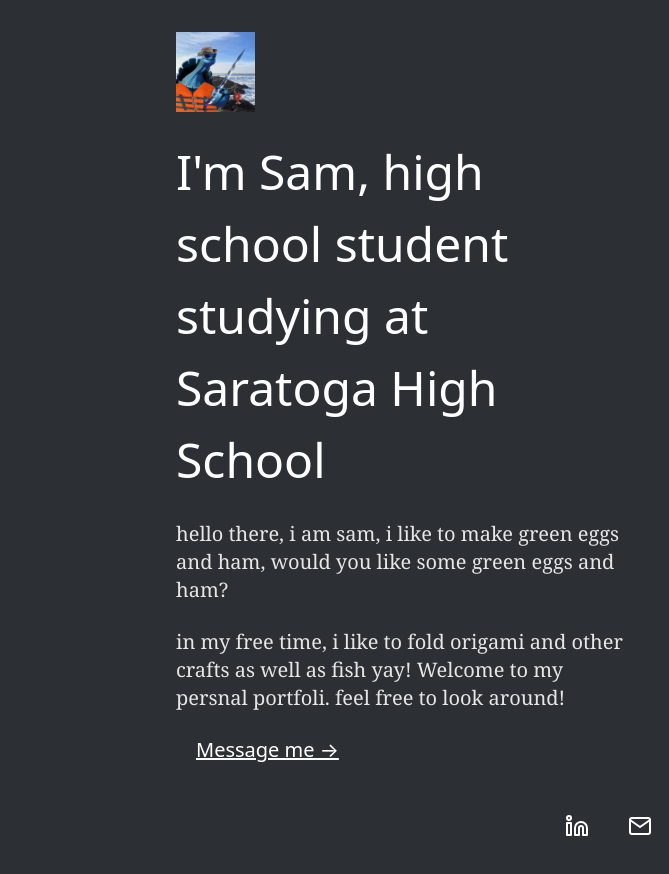
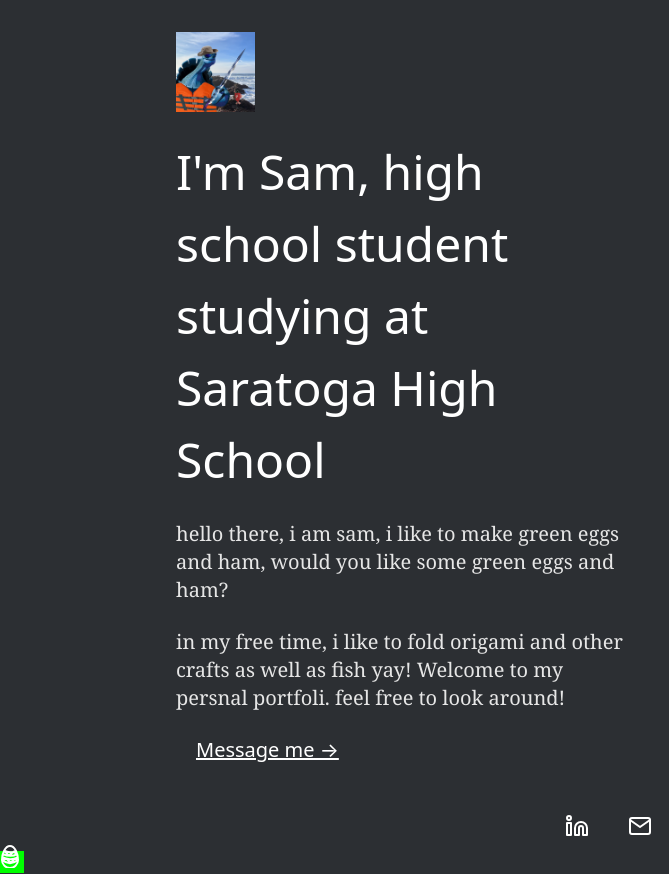
Before and after one commit to m-map/resume-website, a website: page index.html in a window 1280 px wide. Shown: the full height of the page, 0-669 px from the left. Before the commit the page ends 844 px from the top, so only its background shows below. Drawn offline with Linux system fonts and the light colour scheme.

Commit message:
easter egg

```diff
--- a/css/input.css
+++ b/css/input.css
@@ -2,6 +2,6 @@
 @tailwind components;
 @tailwind utilities;
 
-.social-media {
-    text-align: center;
+.easter-egg {
+    background: lime;
 }
--- a/index.html
+++ b/index.html
@@ -99,5 +99,19 @@
         </a>
       </div>
     </section>
+
+    <!-- easter egg -->
+    <a target="_blank" rel="noopener. norefrerrer" href="https://youtu.be/dQw4w9WgXcQ" title="easter-egg" class="easter-egg">
+      <button>
+        <svg width="24" height="24">
+            <g fill="none" stroke="white" stroke-width="2" stroke-linecap="round" stroke-linejoin="round">
+                <path d="M 10 2 C 5 2 2 10 2 16 A 1 1 0 0 0 18 16 C 18 10 15 2 10 2 C 10 2 10 2 10 2 M 2 16 C 7 20 13 20 18 16 M 2.1905 13.2519 C 6.5011 15.3763 13.3486 16.16 17.7417 13.2931 M 2.8299 10.055
+                C 8.048 12.3031 12.5649 12.6744 17.1024 10.0138 M 2.1905 13.2519 M 4.2382 6.5653 C 7.3732 8.504 12.6326 9.0609 15.8707 6.7303 M 4.3001 6.5653 L 8.859 11.7184 L 13.4373 7.8546 L 17.1158 9.9982
+                M 2.0047 16.0585 L 6.6095 14.7088 L 10.8702 18.996 L 14.7605 14.5765 L 17.9362 16.0056">
+                </path>
+            </g>
+        </svg>
+      </button>
+    </a>
   </body>
 </html>
```
